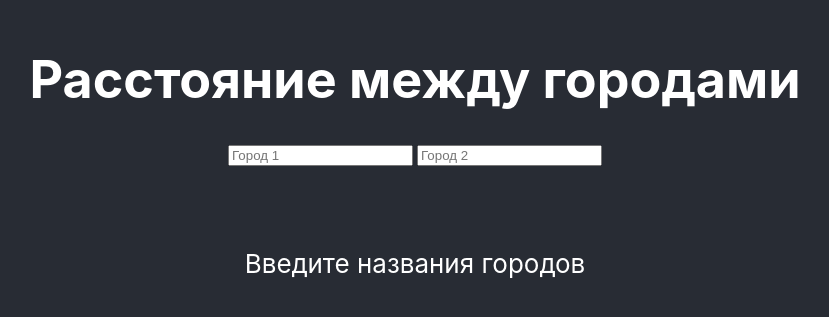
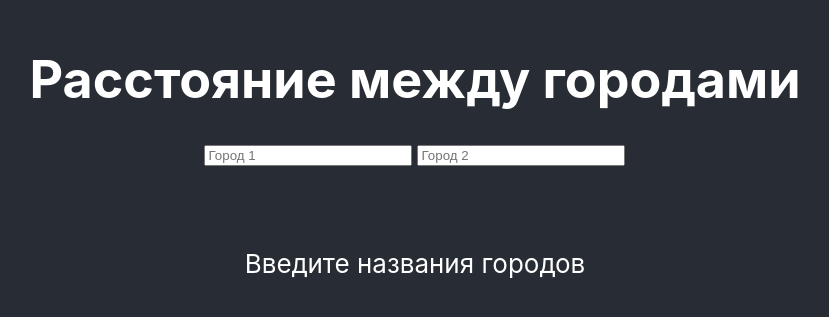
Before and after one commit to demorest49de/distance-difference, a React (Create React App) app: page / in a window 1280 px wide. Shown: the part 241-558 px from the top of the page, without its empty margins (225-1054 px from the left). Built offline with nearby package versions, Linux system fonts and the light colour scheme.

Commit message:
Changes distance-calculator.tsx - styling added

```diff
--- a/src/components/distance-calculator/distance-calculator.tsx
+++ b/src/components/distance-calculator/distance-calculator.tsx
@@ -53,7 +53,7 @@ export default function DistanceCalculator() {
 
   useEffect(() => {
     const getCoordinatesForCity = async () => {
-      if (city1) {
+      if (city1.length > 2) {
         const coords = await fetchCoordinates(city1)
         setCoords1(coords)
       }
@@ -63,7 +63,7 @@ export default function DistanceCalculator() {
 
   useEffect(() => {
     const getCoordinatesForCity = async () => {
-      if (city2) {
+      if (city2.length > 2) {
         const coords = await fetchCoordinates(city2)
         setCoords2(coords)
       }
@@ -114,9 +114,10 @@ export default function DistanceCalculator() {
   return (
     <div>
       <h1>Расстояние между городами</h1>
-      <div style={{ display: "flex", columnGap: "4px", justifyContent: "center" }}>
+      <div style={{ display: "flex", columnGap: "5px", justifyContent: "center" }}>
         <div style={{ display: "flex", flexDirection: "column" }}>
           <input
+            style={{ width: "200px"}}
             type="text"
             placeholder="Город 1"
             value={city1}
@@ -142,6 +143,7 @@ export default function DistanceCalculator() {
         </div>
         <div style={{ display: "flex", flexDirection: "column" }}>
           <input
+              style={{ width: "200px"}}
             type="text"
             placeholder="Город 2"
             value={city2}
```
